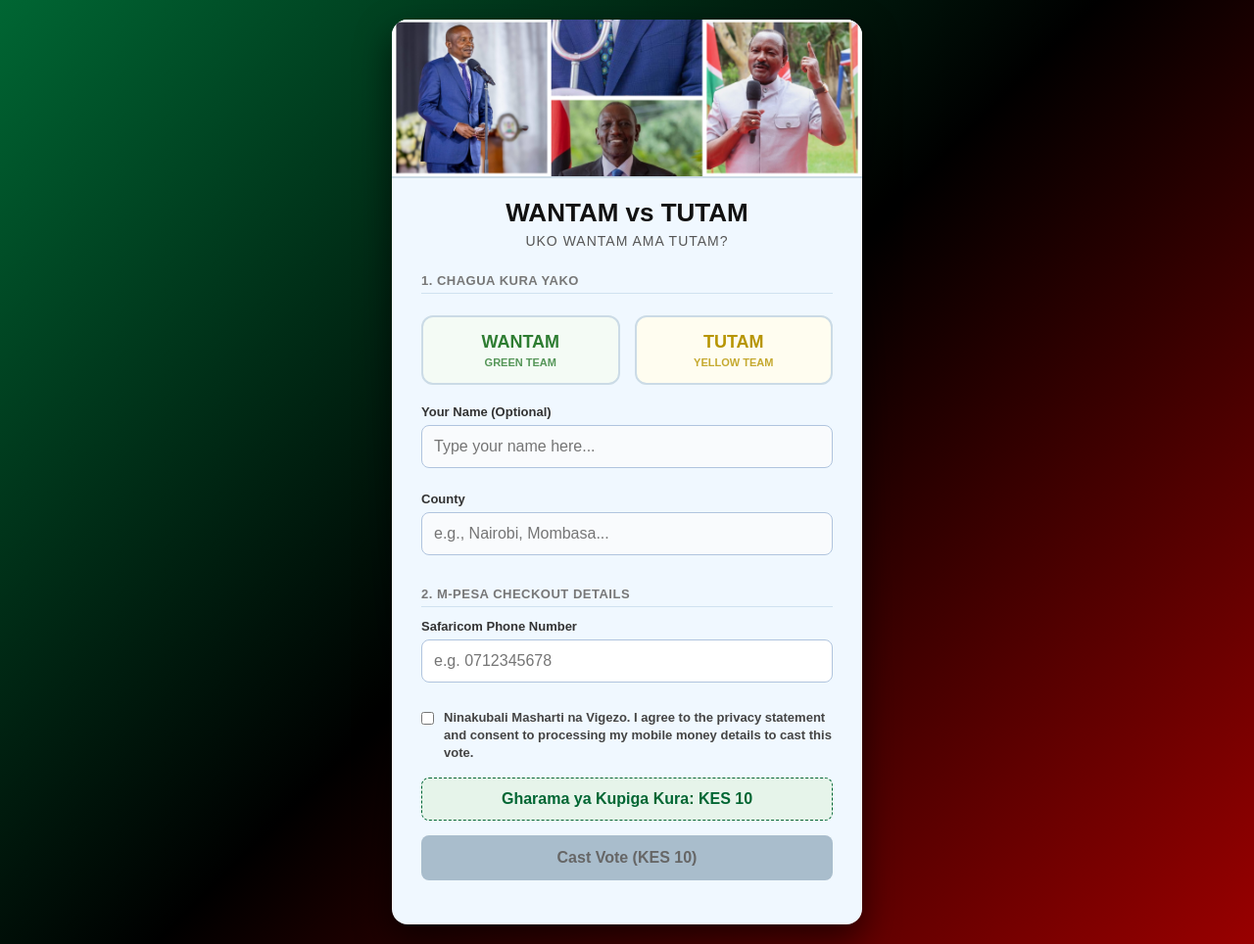
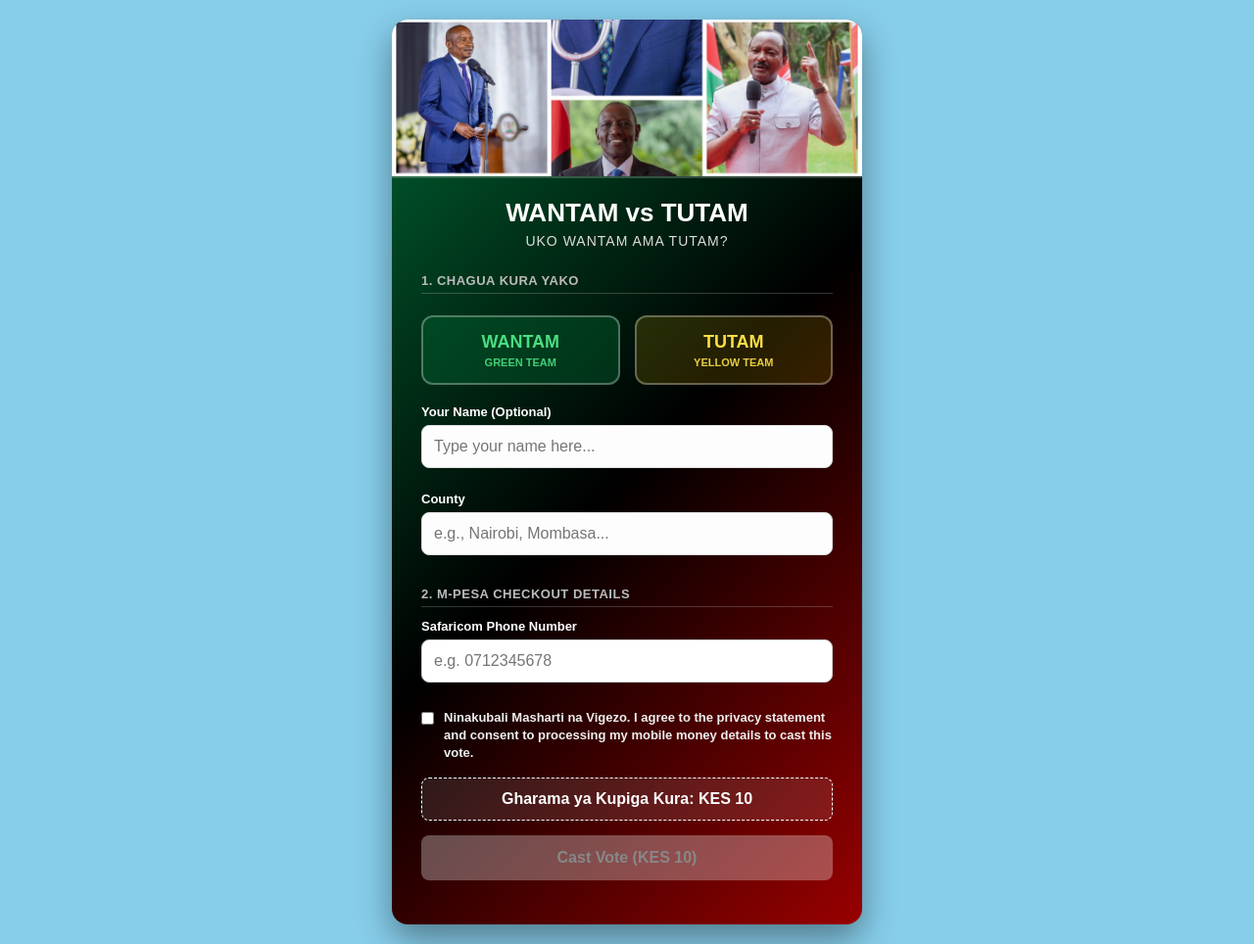
Before and after one commit to kimat07-cyber/mpesa-api, a Flask app: page / in a window 1280 px wide. Shown: the whole page at 98% size. Run offline with Flask 3, Linux system fonts and the light colour scheme.

Commit message:
Update index.html

```diff
--- a/templates/index.html
+++ b/templates/index.html
@@ -6,7 +6,7 @@
     <style>
         body {
             font-family: Arial, sans-serif;
-            background: linear-gradient(135deg, #006633 0%, #000000 50%, #990000 100%);
+            background: #87ceeb; /* Updated website background to sky blue */
             display: flex;
             justify-content: center;
             align-items: center;
@@ -17,18 +17,18 @@
         }
 
         .card {
-            background: #f0f8ff;
-            padding: 0 0 30px 0; /* Cleared top padding so the image reaches the absolute edges */
+            /* Updated card background to a gradient with Green, Black, and Red themes */
+            background: linear-gradient(135deg, #006633 0%, #000000 50%, #990000 100%);
+            padding: 0 0 30px 0;
             border-radius: 16px;
             width: 100%;
             max-width: 480px;
-            box-shadow: 0 15px 35px rgba(0, 0, 0, 0.6);
+            box-shadow: 0 15px 35px rgba(0, 0, 0, 0.4);
             box-sizing: border-box;
             transition: all 0.3s ease;
-            overflow: hidden; /* Enforces the top card corner radius over the image */
+            overflow: hidden;
         }
 
-        /* Fully responsive structural layout for your uploaded header asset */
         .header-image {
             width: 100%;
             height: 160px;
@@ -36,10 +36,9 @@
             object-position: center;
             display: block;
             margin-bottom: 20px;
-            border-bottom: 2px solid #cbdbe6;
+            border-bottom: 2px solid rgba(255, 255, 255, 0.2);
         }
 
-        /* Internal content wrapper to restore proper spacing inside the card container */
         .card-content {
             padding: 0 30px;
         }
@@ -47,7 +46,7 @@
         h1 {
             font-size: 26px;
             margin: 0 0 5px 0;
-            color: #111;
+            color: #ffffff; /* White text for contrast against dark gradient */
             text-align: center;
         }
 
@@ -55,7 +54,7 @@
             margin: 0 0 25px 0;
             font-size: 14px;
             font-weight: normal;
-            color: #555;
+            color: #dddddd; /* Soft grey text */
             text-align: center;
             text-transform: uppercase;
             letter-spacing: 1px;
@@ -65,17 +64,17 @@
             font-size: 13px;
             text-transform: uppercase;
             letter-spacing: 0.5px;
-            color: #777;
+            color: #bbbbbb;
             margin: 20px 0 10px 0;
             padding-bottom: 5px;
-            border-bottom: 1px solid #d0e2f0;
+            border-bottom: 1px solid rgba(255, 255, 255, 0.2);
             font-weight: bold;
         }
 
         label {
             font-size: 13px;
             font-weight: bold;
-            color: #333;
+            color: #ffffff; /* White labels for high legibility */
             display: block;
             margin-top: 12px;
         }
@@ -84,7 +83,7 @@
             width: 100%;
             padding: 12px;
             margin: 6px 0 12px 0;
-            border: 1px solid #b0c4de;
+            border: 1px solid #ccc;
             border-radius: 8px;
             font-size: 16px;
             box-sizing: border-box;
@@ -92,14 +91,14 @@
         }
 
         input:focus {
-            border-color: #006633;
+            border-color: #fdd835; /* Yellow focus border highlights the Kenyan theme elements */
             outline: none;
-            box-shadow: 0 0 5px rgba(0, 102, 51, 0.2);
+            box-shadow: 0 0 5px rgba(253, 216, 53, 0.5);
         }
 
         .aesthetic-input {
-            border: 1px solid #b0c4de;
-            background-color: #f9fbfd;
+            border: 1px solid #ddd;
+            background-color: #fdfdfd;
         }
 
         .candidate-container {
@@ -110,7 +109,7 @@
 
         .candidate-card {
             flex: 1;
-            border: 2px solid #cbdbe6;
+            border: 2px solid rgba(255, 255, 255, 0.3);
             border-radius: 12px;
             padding: 15px;
             text-align: center;
@@ -129,35 +128,35 @@
         }
 
         .card-wantam {
-            color: #2e7d32;
-            background-color: #f4fbf5;
+            color: #4ade80; /* Bright green text for dark theme visibility */
+            background-color: rgba(0, 102, 51, 0.4);
         }
 
         .card-wantam:hover {
-            border-color: #2e7d32;
+            border-color: #4ade80;
         }
 
         .candidate-card.selected-wantam {
-            border-color: #2e7d32;
+            border-color: #4ade80;
             background-color: #2e7d32;
             color: #ffffff;
-            box-shadow: 0 4px 12px rgba(46, 125, 50, 0.3);
+            box-shadow: 0 4px 12px rgba(46, 125, 50, 0.5);
         }
 
         .card-tutam {
-            color: #b79500;
-            background-color: #fffdf0;
+            color: #fde047; /* Bright yellow text */
+            background-color: rgba(183, 149, 0, 0.2);
         }
 
         .card-tutam:hover {
-            border-color: #fdd835;
+            border-color: #fde047;
         }
 
         .candidate-card.selected-tutam {
             border-color: #fdd835;
             background-color: #fdd835;
             color: #000000;
-            box-shadow: 0 4px 12px rgba(253, 216, 53, 0.3);
+            box-shadow: 0 4px 12px rgba(253, 216, 53, 0.5);
         }
 
         .candidate-name {
@@ -169,7 +168,7 @@
         .candidate-party {
             font-size: 11px;
             text-transform: uppercase;
-            opacity: 0.8;
+            opacity: 0.9;
             display: block;
         }
 
@@ -179,7 +178,7 @@
             margin: 15px 0;
             cursor: pointer;
             font-size: 13px;
-            color: #444;
+            color: #eeeeee; /* Light text for readability */
             line-height: 1.4;
         }
 
@@ -190,21 +189,21 @@
         }
 
         .fee-display {
-            background-color: #e6f4ea;
+            background-color: rgba(255, 255, 255, 0.1);
             padding: 12px;
             border-radius: 8px;
-            border: 1px dashed #006633;
+            border: 1px dashed #ffffff;
             text-align: center;
             font-weight: bold;
-            color: #006633;
+            color: #ffffff;
             margin: 15px 0;
         }
 
         button {
             width: 100%;
             padding: 14px;
-            background: #000000;
-            color: white;
+            background: #ffffff; /* Contrast white button against the dark card layout */
+            color: #000000;
             border: none;
             border-radius: 8px;
             cursor: pointer;
@@ -215,13 +214,13 @@
         }
 
         button:hover {
-            background: #006633;
+            background: #fdd835; /* Yellow glow hover state */
         }
 
         button:disabled {
-            background: #a9bdcc;
+            background: rgba(255, 255, 255, 0.3);
             cursor: not-allowed;
-            color: #666;
+            color: #888888;
         }
 
         .error-msg {
@@ -229,7 +228,7 @@
             font-size: 14px;
             font-weight: bold;
             text-align: center;
-            color: red;
+            color: #ff4d4d; /* Bright red error color */
         }
 
         .hidden {
@@ -244,8 +243,8 @@
         .spinner {
             width: 50px;
             height: 50px;
-            border: 5px solid #d0e2f0;
-            border-top: 5px solid #006633;
+            border: 5px solid rgba(255, 255, 255, 0.2);
+            border-top: 5px solid #ffffff;
             border-radius: 50%;
             margin: 20px auto;
             animation: spin 1s linear infinite;
@@ -258,14 +257,14 @@
 
         .status-title {
             font-size: 20px;
-            color: #2e7d32;
+            color: #4ade80;
             margin-bottom: 10px;
             font-weight: bold;
         }
 
         .status-desc {
             font-size: 14px;
-            color: #333;
+            color: #ffffff;
             line-height: 1.5;
         }
     </style>
@@ -273,10 +272,8 @@
 <body>
 
 <div class="card" id="pollCard">
-    <!-- Embedded Header Image Asset -->
     <img src="5trf.png" alt="Header Banner" class="header-image">
 
-    <!-- Wrapped Card Elements -->
     <div class="card-content">
         <div id="formView">
             <h1>WANTAM vs TUTAM</h1>
@@ -329,16 +326,3 @@
                 An STK Push message has been dispatched to your phone.<br><br>
                 Please <strong>enter your M-Pesa PIN</strong> to securely complete your payment of KES 10 and submit your official vote to the system dashboard.
             </div>
-        </div>
-    </div>
-</div>
-
-<script>
-let selectedVote = "";
-
-function selectCandidate(candidate) {
-    selectedVote = candidate;
-    const wantam = document.getElementById("labelWantam");
-    const tutam = document.getElementById("labelTutam");
-
-    if (candidate === "WANTAM") {
```
